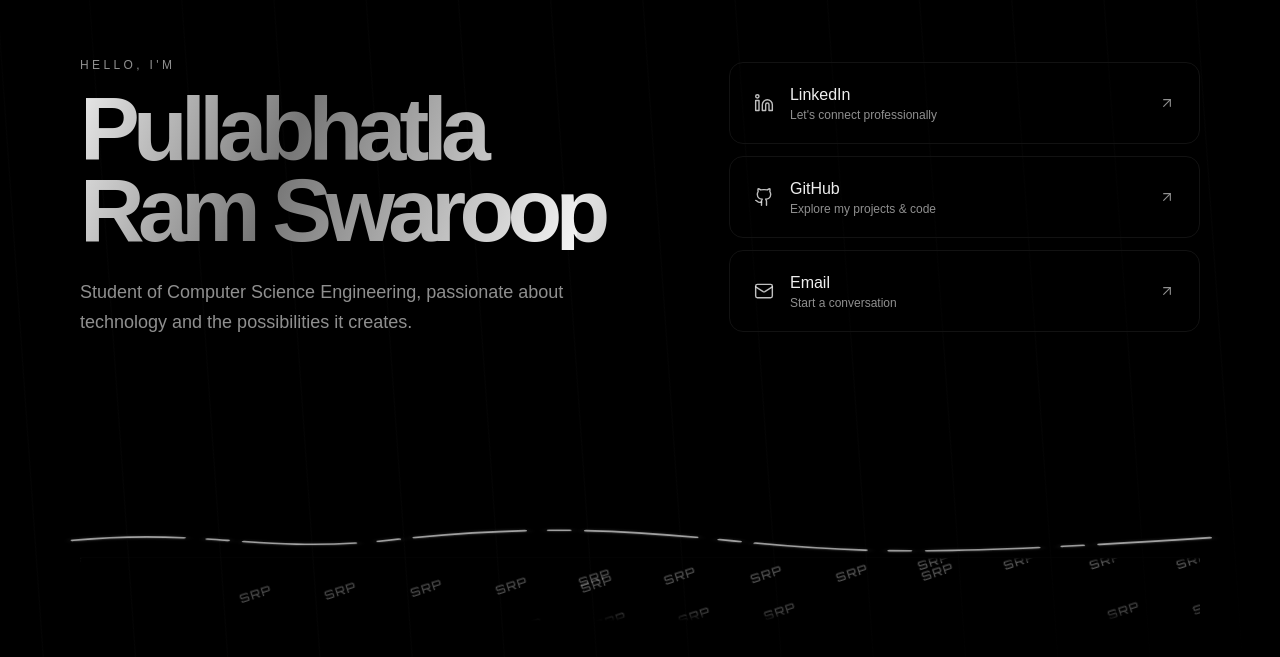
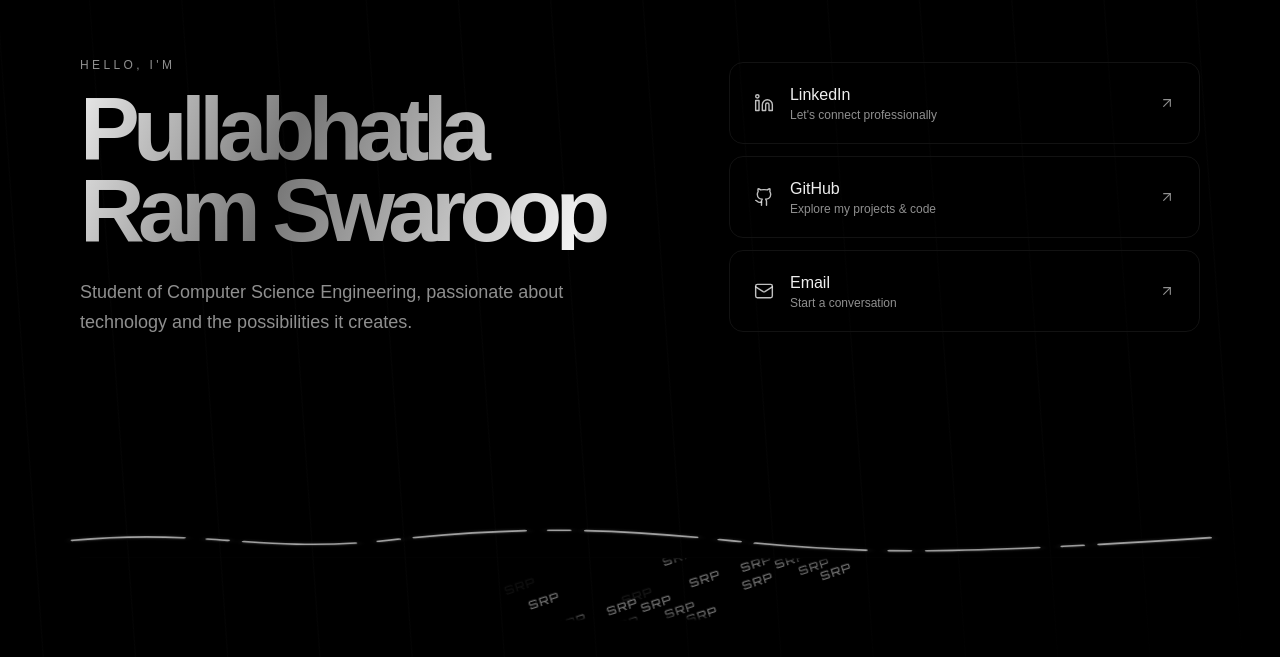
Before and after one commit to SwaroopSRP/portfolio-site, a Next.js app: page / in a window 1280 px wide. Shown: the part 143-800 px from the top of the page. Built offline with nearby package versions, Linux system fonts and the light colour scheme; a web font is replaced by a local one.

Commit message:
feat: enhance srp-rain animation with rows and improved styles

```diff
--- a/app/globals.css
+++ b/app/globals.css
@@ -24,9 +24,12 @@
 .footer-curve svg { height: 100%; width: 100%; overflow: visible; }
 .footer-worm { fill: none; stroke: rgba(214,214,214,.78); stroke-width: 5; stroke-linecap: round; stroke-dasharray: 22 18 120 26; filter: drop-shadow(0 0 5px rgba(220,220,220,.28)); animation: footer-worm-flow 2.8s linear infinite; }
 @keyframes footer-worm-flow { to { stroke-dashoffset: -360; } }
-.srp-rain { position: relative; flex: 1; min-height: 0; overflow: hidden; border-top: 1px solid rgba(255,255,255,.1); mask-image: linear-gradient(to bottom, transparent 0%, black 8%, black 86%, transparent 100%); -webkit-mask-image: linear-gradient(to bottom, transparent 0%, black 8%, black 86%, transparent 100%); }
-.srp-rain span { position: absolute; top: -2em; color: rgba(225,225,225,.58); font-family: 'Orbitron', sans-serif; font-size: clamp(.5rem, 1.25vw, .74rem); letter-spacing: .12em; transform: rotate(-18deg); animation: srp-fall 5.4s linear infinite; }
-@keyframes srp-fall { 0% { opacity: 0; transform: translate3d(-16px, -18px, 0) rotate(-18deg); } 12% { opacity: .72; } 72% { opacity: .46; } 100% { opacity: 0; transform: translate3d(36px, 125px, 0) rotate(-18deg); } }
+.srp-rain { position: relative; flex: 1; min-height: 0; overflow: hidden; border-top: 1px solid rgba(255,255,255,.1); mask-image: linear-gradient(to bottom, transparent 0%, black 9%, black 88%, transparent 100%); -webkit-mask-image: linear-gradient(to bottom, transparent 0%, black 9%, black 88%, transparent 100%); }
+.srp-rain-row { position: absolute; top: calc(var(--row) * 14%); left: -8%; display: flex; width: 116%; justify-content: space-between; white-space: nowrap; color: rgba(255,255,255,.62); font-family: 'Orbitron', sans-serif; font-size: clamp(.5rem, 1.2vw, .72rem); letter-spacing: .12em; transform: rotate(-18deg) translateX(-4%); animation: srp-row-fall 5.8s ease-in-out infinite; animation-delay: calc(var(--row) * -.64s); }
+.srp-rain-row:nth-child(even) { animation-name: srp-row-rise; }
+.srp-rain-row span { display: inline-block; }
+@keyframes srp-row-fall { 0%, 100% { opacity: 0; transform: rotate(-18deg) translate3d(-4%, -110%, 0); } 18%, 78% { opacity: .72; } 50% { transform: rotate(-18deg) translate3d(5%, 10%, 0); } }
+@keyframes srp-row-rise { 0%, 100% { opacity: 0; transform: rotate(-18deg) translate3d(5%, 110%, 0); } 18%, 78% { opacity: .72; } 50% { transform: rotate(-18deg) translate3d(-4%, -10%, 0); } }
 .logo-stage { width: min(96vw, 820px); padding-bottom: 0; }
 .logo-mark { position: relative; width: max-content; font-family: 'Ethnocentric', 'Orbitron', sans-serif; font-size: clamp(5.5rem, 18vw, 11rem); font-weight: 800; line-height: .66; letter-spacing: .12em; color: transparent; background: linear-gradient(to bottom, #f6f6f6 0%, #c4c4c4 42%, #555 100%); background-clip: text; -webkit-background-clip: text; -webkit-text-stroke: 1px rgba(232,232,232,.28); text-shadow: 0 0 22px rgba(220,220,220,.12); transform: scaleX(1.16); transform-origin: center bottom; }
 .logo-outline { position: absolute; inset: 0; color: transparent; -webkit-text-stroke: 1.2px rgba(245,245,245,.58); opacity: .82; pointer-events: none; }
@@ -40,4 +43,4 @@
 @keyframes curve-flow { to { stroke-dashoffset: -280; } }
 footer { padding-bottom: 0 !important; }
 @media (max-width: 767px) { .logo-mark { font-size: clamp(4rem, 20vw, 6rem); letter-spacing: .08em; transform: scaleX(1.04); } .logo-stage { width: 100%; } .logo-orbit { width: 185%; height: 158%; } }
-@media (prefers-reduced-motion: reduce) { .drizzle, .name-gradient, .logo-trail-one, .logo-trail-two { animation: none !important; } }
+@media (prefers-reduced-motion: reduce) { .drizzle, .name-gradient, .footer-worm, .srp-rain-row { animation: none !important; } }
--- a/app/page.tsx
+++ b/app/page.tsx
@@ -49,7 +49,11 @@ export default function Portfolio() {
             </svg>
           </div>
           <div className="srp-rain" aria-hidden="true">
-            {Array.from({ length: 42 }, (_, index) => <span key={index} style={{ left: `${(index % 14) * 7.7 - 2}%`, animationDelay: `${-(index % 9) * 0.55}s`, animationDuration: `${4.8 + (index % 5) * 0.45}s` }}>SRP</span>)}
+            {Array.from({ length: 9 }, (_, row) => (
+              <div className="srp-rain-row" key={row} style={{ '--row': row } as React.CSSProperties}>
+                {Array.from({ length: 10 }, (_, column) => <span key={column}>SRP</span>)}
+              </div>
+            ))}
           </div>
         </footer>
       </div>
```
